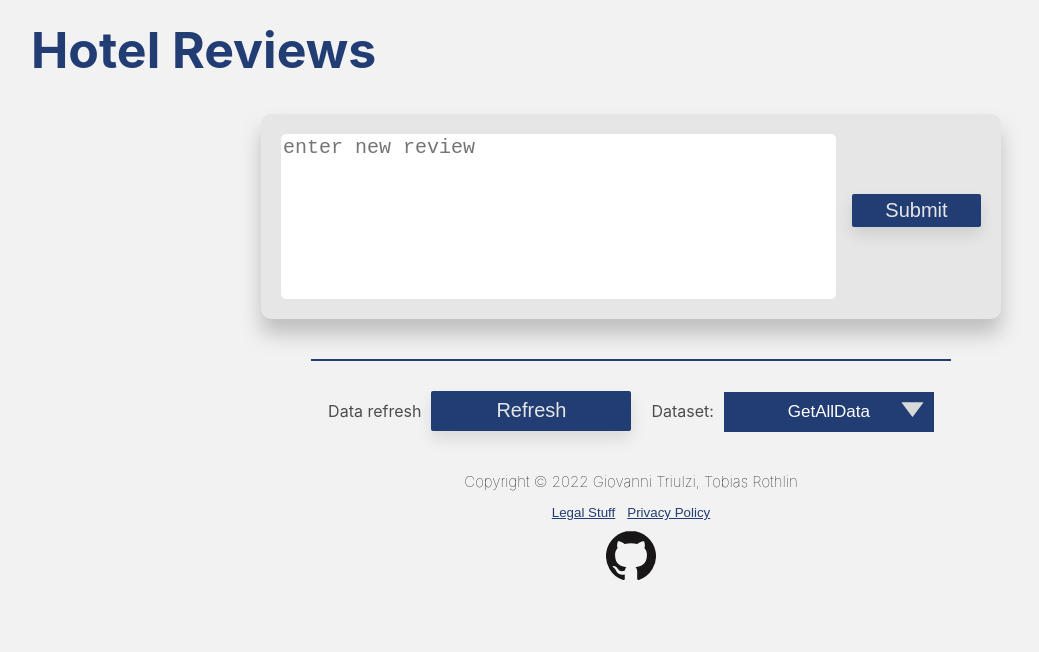
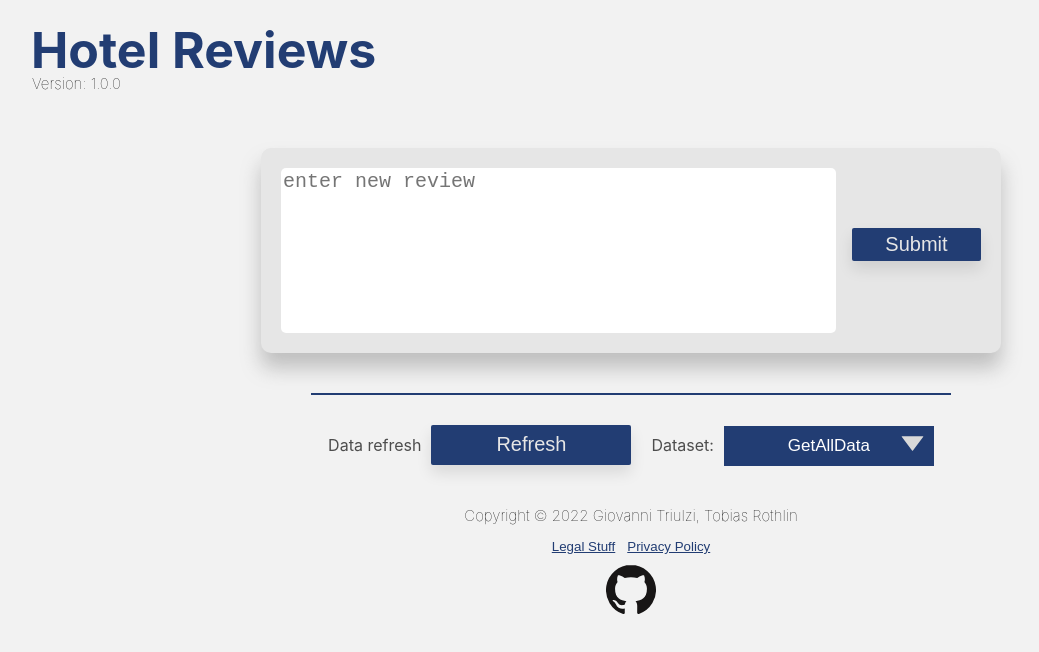
Before and after one commit to BA202/Prototype, a React (Create React App) app in the folder src/React/hotel_reviews/: page / in a window 1280 px wide. Shown: the top 652 px of the page, without its empty margins (9-1048 px from the left). Built offline with nearby package versions, Linux system fonts and the light colour scheme; no server answers.

Commit message:
added version number to frontend

```diff
--- a/src/React/hotel_reviews/src/App.css
+++ b/src/React/hotel_reviews/src/App.css
@@ -26,3 +26,12 @@ body
   margin-top: 40px;
   margin-bottom: 30px;
 }
+
+
+.versionNumber
+{
+  font-weight: lighter;
+  margin-left: 41px;
+  transform: translateY(-40px);
+  font-size: 15px;
+}
--- a/src/React/hotel_reviews/src/App.js
+++ b/src/React/hotel_reviews/src/App.js
@@ -9,6 +9,7 @@ function App() {
       <header className="App-header">
       </header>
       <h1 className='Titel'>Hotel Reviews</h1>
+      <h3 className='versionNumber'>Version: 1.0.0</h3>
       <div class="centered">
         <NewReview></NewReview>
         <div className="HorizontalSeparator"></div>
```
